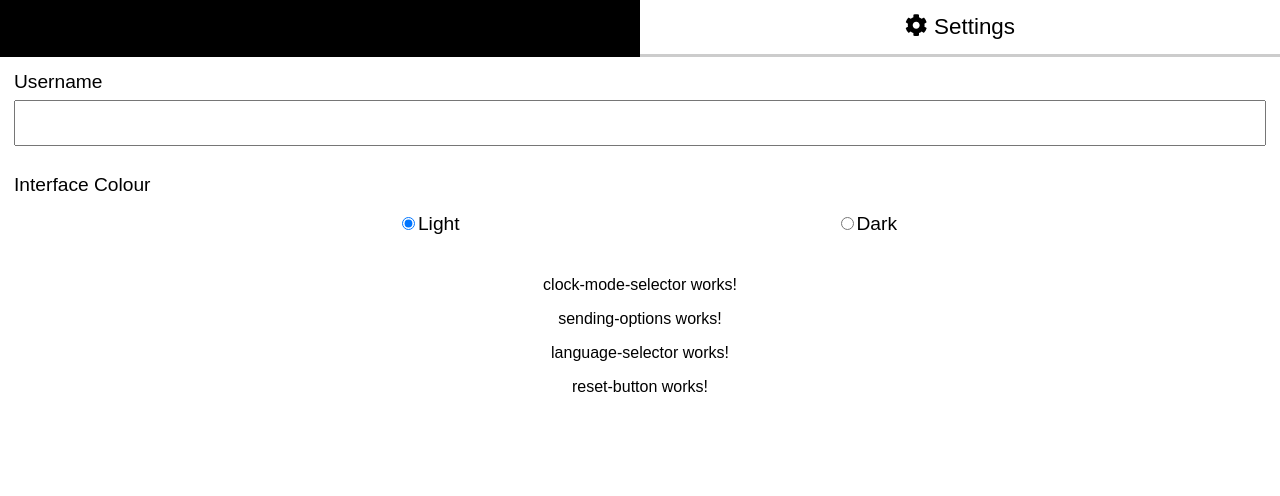
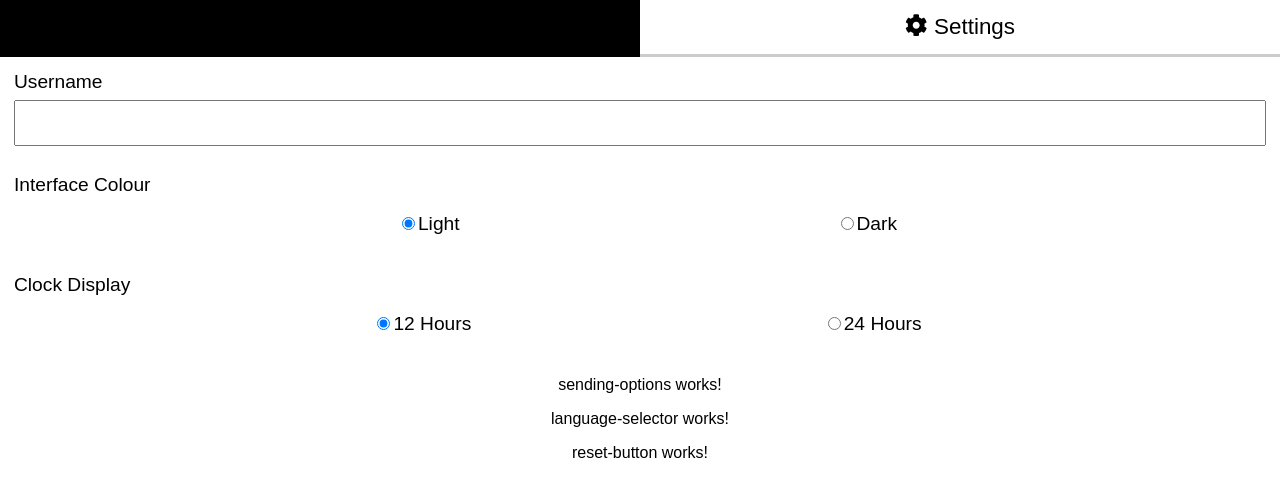
Before and after one commit to mihailgaberov/angular-chat, an Angular app: page /settings in a window 1280 px wide. Shown: the top 496 px of the page. Built offline with nearby package versions, Linux system fonts and the light colour scheme.

Commit message:
:sparkles: Added clock-mode-selector.component UI.

```diff
--- a/src/app/clock-mode-selector/clock-mode-selector.component.html
+++ b/src/app/clock-mode-selector/clock-mode-selector.component.html
@@ -1 +1,18 @@
-<p>clock-mode-selector works!</p>
+<div class="clock-mode-selector">
+  <label>Clock Display</label>
+  <div class="radio-group">
+    <div>
+      <input checked
+             type="radio"
+             id="12hours"
+             name="clock-selectors" />
+      <label for="12hours">12 Hours</label>
+    </div>
+    <div>
+      <input type="radio"
+             id="24hours"
+             name="clock-selectors" />
+      <label for="24hours">24 Hours</label>
+    </div>
+  </div>
+</div>
--- a/src/app/clock-mode-selector/clock-mode-selector.component.scss
+++ b/src/app/clock-mode-selector/clock-mode-selector.component.scss
@@ -0,0 +1,19 @@
+.clock-mode-selector {
+  padding: 14px;
+  text-align: left;
+  border-bottom: 1px solid var(--primary-dark);
+
+
+  .radio-group {
+    width: 100%;
+    line-height: 28px;
+    margin-top: 7px;
+    padding: 7px;
+    display: flex;
+    justify-content: space-evenly;
+  }
+
+  label {
+    font-size: 1.2em;
+  }
+}
```
Also changed, not shown: src/app/theme-selector/theme-selector.component.html (+4 -4 lines).
